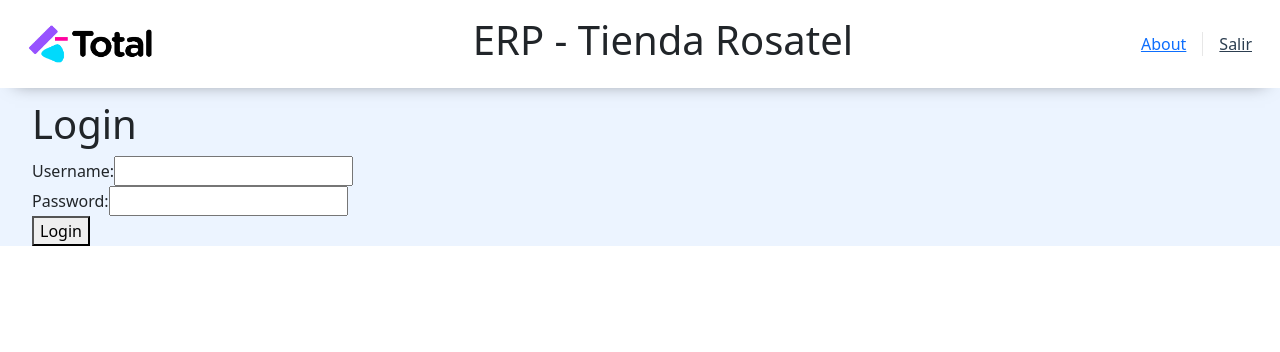
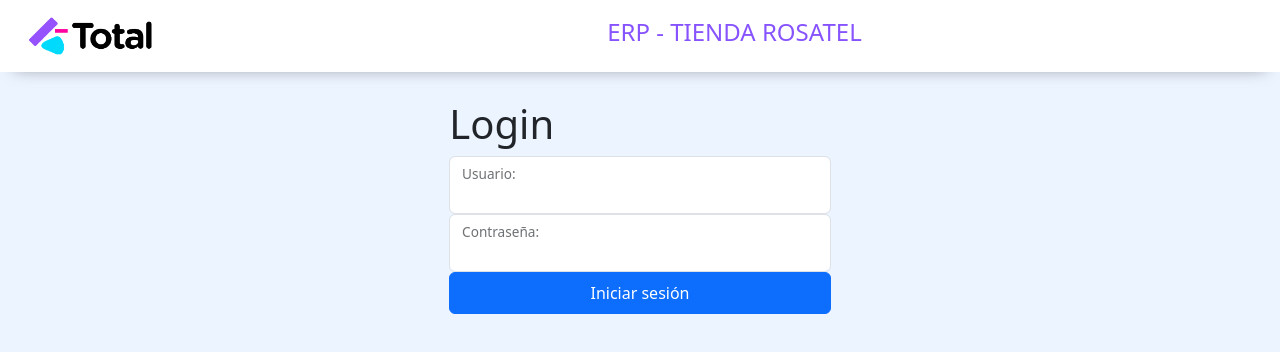
Before and after one commit to ajhades/exec_totalcode_front_ab, a Vue app: page / in a window 1280 px wide. Shown: the top 352 px of the page. Built offline with nearby package versions, Linux system fonts and the light colour scheme.

Commit message:
hide logout button

```diff
--- a/src/App.vue
+++ b/src/App.vue
@@ -1,7 +1,13 @@
-<script setup>
+<script>
 import { RouterLink, RouterView } from 'vue-router'
-import HelloWorld from './components/HelloWorld.vue'
-import Select from "./components/global/Select.vue";
+import { mapGetters } from 'vuex'
+
+export default {
+  name: 'Navigation',
+  computed: {
+    ...mapGetters(['isAuthenticated'])
+  }
+}
 </script>
 
 <template>
@@ -12,10 +18,9 @@ import Select from "./components/global/Select.vue";
           <img alt="TotalCode logo" class="logo" src="@/assets/logo-total.png" width="125" />
         </RouterLink>
 
-        <h1 class="title-ppal">ERP - Tienda Rosatel</h1>
+        <h1 class="primary-color text-uppercase fs-4">ERP - Tienda Rosatel</h1>
         <div class="wrapper">
-          <RouterLink to="/about">About</RouterLink>
-          <RouterLink to="/" class="btn-left">Salir</RouterLink>
+          <RouterLink to="/" class="btn-left" v-show="isAuthenticated">Salir <img src="@/assets/ico-power.svg" alt="ico-power" width="20"></RouterLink>
         </div>
       </div>
     </nav>
--- a/src/assets/main.css
+++ b/src/assets/main.css
@@ -25,6 +25,17 @@ a,
   color:#fff;
 }
 
+.navbar .wrapper a,
+.navbar .wrapper a.router-link-active{
+  color:grey;
+  text-decoration: none;
+  font-weight: 600;
+  text-transform: uppercase;
+}
+.navbar .wrapper a img{
+  filter: contrast(0);
+}
+
 @media (hover: hover) {
   a:hover {
     background-color: hsla(160, 100%, 37%, 0.2);
--- a/src/components/Login.vue
+++ b/src/components/Login.vue
@@ -2,15 +2,15 @@
   <div>
     <h1>Login</h1>
     <form @submit.prevent="login">
-      <div>
-        <label for="username">Username:</label>
-        <input type="text" v-model="username" id="username" required />
+      <div class="form-floating">
+        <input type="text" v-model="username" id="username" class="form-control" required />
+        <label for="username">Usuario:</label>
       </div>
-      <div>
-        <label for="password">Password:</label>
-        <input type="password" v-model="password" id="password" required />
+      <div class="form-floating">
+        <input type="password" v-model="password" id="password" class="form-control" required />
+        <label for="password">Contraseña:</label>
       </div>
-      <button type="submit">Login</button>
+      <button type="submit"  class="btn btn-primary w-100 py-2">Iniciar sesión</button>
     </form>
     <p v-if="error">{{ error }}</p>
   </div>
--- a/src/views/AboutView.vue
+++ b/src/views/AboutView.vue
@@ -80,9 +80,6 @@ export default {
 .filter{
   max-width: 100px;
 }
-.about .table{
-
-}
 .about .table thead{
   text-transform: uppercase;
 }
--- a/src/views/HomeView.vue
+++ b/src/views/HomeView.vue
@@ -1,6 +1,12 @@
 <template>
   <main>
-    <Login />
+    <div class="container-fluid">
+      <div class="row">
+        <div class="col-4 m-auto">
+          <Login />
+        </div>
+      </div>
+    </div>
   </main>
 </template>
 <script>
@@ -17,5 +23,6 @@ export default {
 <style>
 main {
   margin-top: 100px;
+  min-height: 100vh;
 }
 </style>
```
Also changed, not shown: src/assets/ico-power.svg (added).
